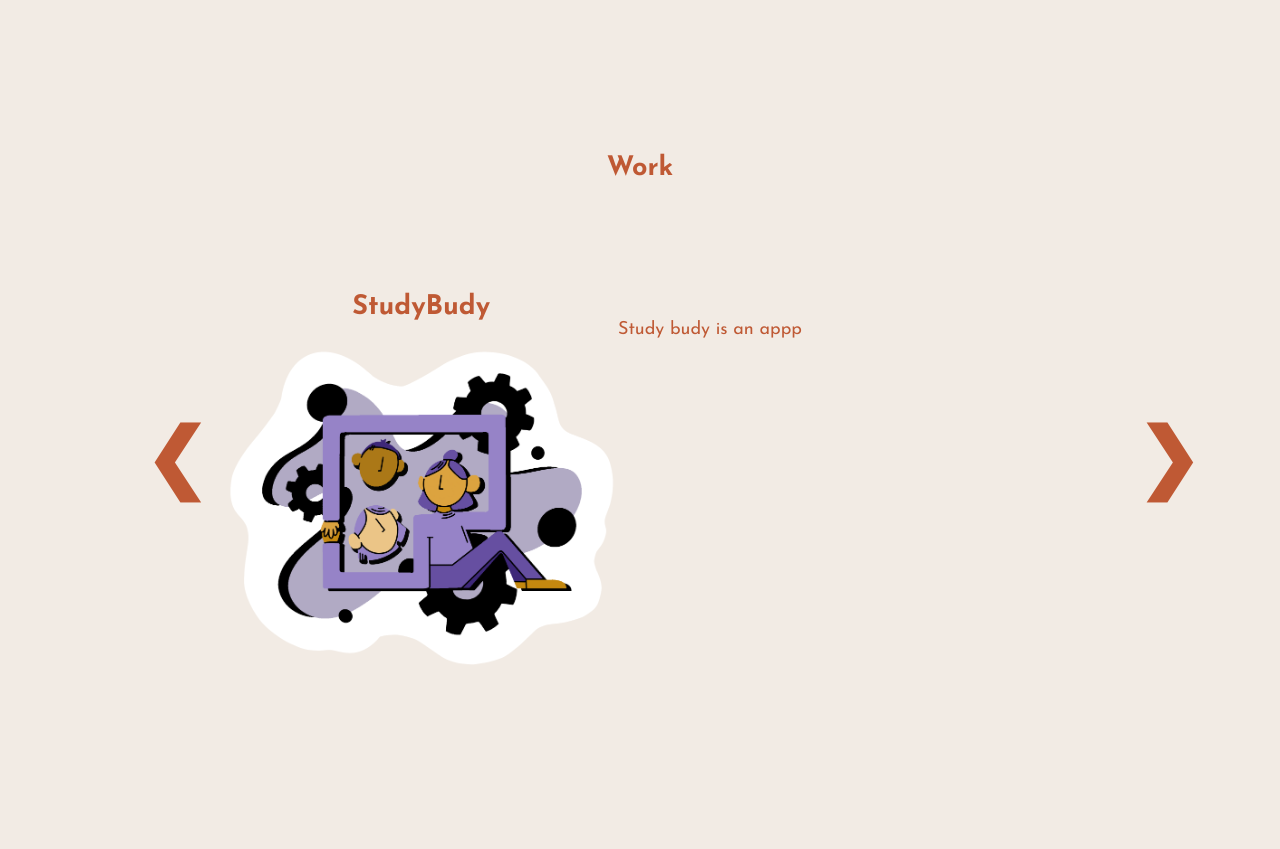
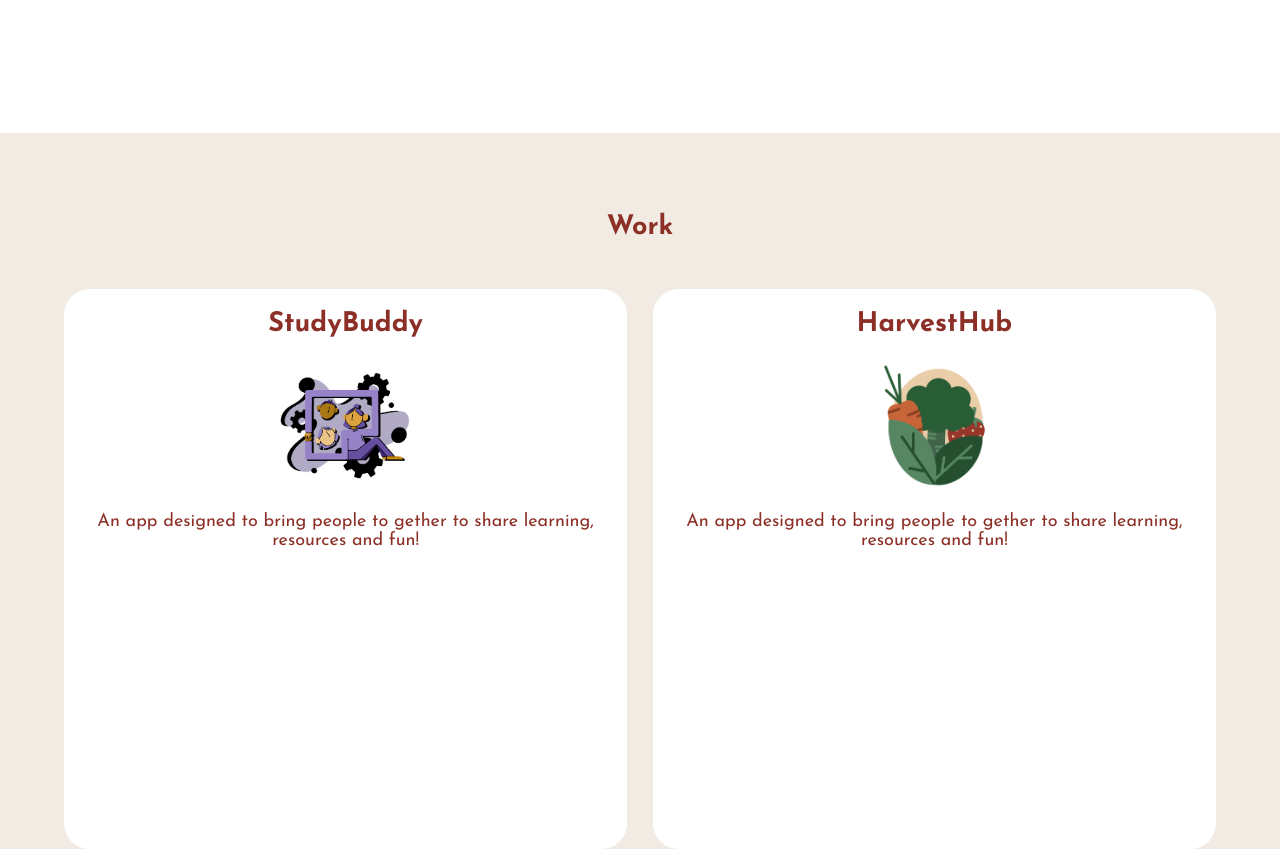
Before and after one commit to Livi-96/WebsiteOlivia, a Next.js app in the folder mywebsite/: page / in a window 1280 px wide. Shown: the part 1480-2329 px from the top of the page. Built offline with nearby package versions, Linux system fonts and the light colour scheme.

Commit message:
working page update

```diff
--- a/mywebsite/components/Work.jsx
+++ b/mywebsite/components/Work.jsx
@@ -4,13 +4,25 @@ import Link from "next/link"
 export default function Header(){
 
     return(<>
-    <div id="section-one">
-        <div style={{display: "flex", flexDirection: "row", alignSelf: "start", padding: "0vw"}}><img src="/assets/Buddylogo.png" style={{height: "20vw", alignSelf: "start"}}></img>
-        <span><h2>Study Buddy</h2></span></div>
-    <div id="Work-content">
-    <span className="text-content"> <h1 style={{display: "block"}}>Work</h1>This is the work ive done</span>
-    <img src="/assets/Working.png" alt="working illustration" style={{width: "25vw", alignSelf: "end", marginLeft: "-2vw", marginRight: "2vw"}}/>
-    </div>
+    <div id="section-one" className="work-Title">
+        <h1> Work</h1>
+        <div id="work-container">
+        <div className="work-card">
+            <h2>StudyBuddy</h2>
+            <div className="work-content-container">
+            <img src="/assets/SBsqr.png" alt="Study buddy  logo"></img>
+            <p>An app designed to bring people to gether to share learning, resources and fun!</p>
+            </div>
+        </div>
+        <div className="work-card">
+
+            <h2>HarvestHub</h2>
+            <div className="work-content-container">
+            <img src="/assets/Veglogo.png" alt="harvest hub logo"></img>
+            <p>An app designed to bring people to gether to share learning, resources and fun!</p>
+            </div>
+        </div>
+</div>
     </div>
     </>)
 }
--- a/mywebsite/components/Work2.jsx
+++ b/mywebsite/components/Work2.jsx
@@ -19,16 +19,21 @@ function prevSlide(){
 
 }
 
-const projects =[{title: "StudyBudy" , img: "SB.png", description:"Study budy is an appp"},{title: "HarvestHub" , img: "SB.png", description:""},{title: "hello" , img: "SB.png", description:""},{title: "blah" , img: "SB.png", description:""}]
+const projects =[{title: "StudyBudy" , img: "SBsqr.png", description:"Study budy is an appp"},{title: "HarvestHub" , img: "Veglogo.png", description:""},{title: "MyMunroApp" , img: "SB.png", description:""}]
 
     return(<>
     <div id="work-one">
     <h1 style={{display: "block"}}>Work</h1>
-<div id="work-container">
+<div id="work-container" class="white-bck">
     <a className="prev" onClick={prevSlide} style={{alignSelf: "center"}}>&#10094;</a>
  <WorkCard slideNum = {slideNum} projects={projects}/>
   <a className="next" onClick={nextSlide} style={{alignSelf: "center"}}>&#10095;</a>
 </div>
+<div style={{textAlign: "center"}}>
+  <span className="dot" onclick="currentSlide(1)"></span>
+  <span className="dot" onclick="currentSlide(2)"></span>
+  <span className="dot" onclick="currentSlide(3)"></span>
+</div>
     </div>
     </>)
 }
--- a/mywebsite/components/WorkSlideCard.jsx
+++ b/mywebsite/components/WorkSlideCard.jsx
@@ -12,4 +12,5 @@ export default function WorkCard( { slideNum, projects } ){
     </div>
     </>)
 
+
 }
--- a/mywebsite/src/app/globals.css
+++ b/mywebsite/src/app/globals.css
@@ -29,7 +29,7 @@ body{
   padding-top: 1vw;
   height: 100vh;
   width: 100%;
-  margin: auto;
+margin: auto;
 }
 
 #name-animation{
@@ -87,9 +87,9 @@ button{
 width: 40vw;
 }
 
-/* .white-bck{
+.white-bck{
   background-color: white;
-} */
+}
 
 /* about */
 
@@ -281,3 +281,37 @@ color: var(--orange-color);
   }
 
 }
+
+
+/* work */
+
+.work-Title{
+display: flex;
+flex-direction: column;
+color: var(--red-color);
+}
+
+#work-container{
+  display: flex;
+  flex-direction: row;
+  gap: 2vw;
+  width: 90vw;
+  justify-content: space-evenly;
+  align-items: center;
+  height: 70vh;
+}
+
+.work-card{
+  border-radius: 2vw;
+  background-color: white;
+  color:var(--red-color);
+  width: 100%;
+  height: 100%;
+}
+
+
+
+.work-content-container img{
+height: 10vw;
+width: auto;
+}
--- a/mywebsite/src/app/page.js
+++ b/mywebsite/src/app/page.js
@@ -1,7 +1,7 @@
 
 import Image from 'next/image'
 import Header from '../../components/Header'
-import Work from "../../components/Work2"
+import Work from "../../components/Work"
 import Contact from "../../components/Contact"
 import About from '../../components/About'
 import TechStack from "../../components/TechStack"
```
Also changed, not shown: mywebsite/public/assets/Veglogo.png (added).
